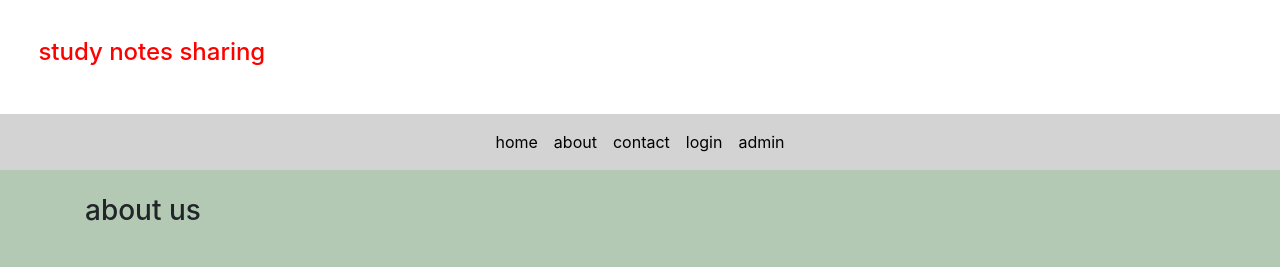
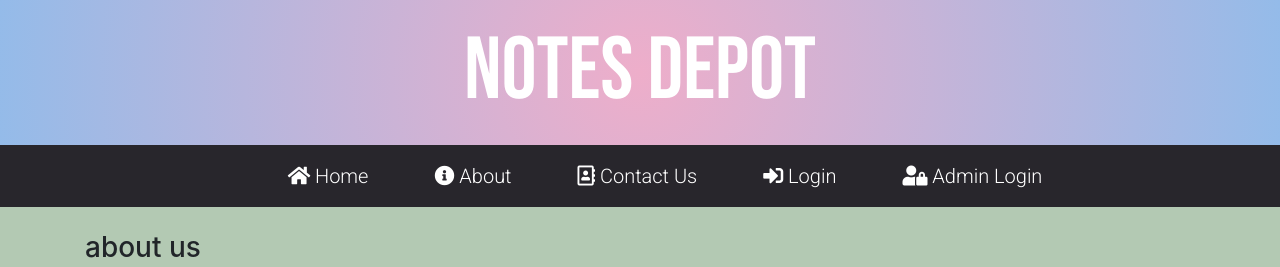
Before and after one commit to sonalgaggar/Notes-Depot, a Django app: template cart/cart/notes/templates/about.html in a window 1280 px wide. Shown: the top 267 px of the page. Run offline with Django 3.2, Linux system fonts and the light colour scheme; the template is opened without the code that fills it, so the values that code supplies are empty; some libraries are stand-ins or nearby versions.

Commit message:
updated html

```diff
--- a/cart/cart/notes/static/css/mystyle.css
+++ b/cart/cart/notes/static/css/mystyle.css
@@ -1,47 +1,27 @@
+.nav-link
+{
+    color:white;
+    font-size: 20px;
+    margin-left: 50px;
+    font-size: 20px;
+    font-family: 'Roboto', sans-serif;
 
-.nav-link{color: black;}
+}
+.nav-link:hover
+{
+    color:rgb(238,174,202) ;
 
-.nav-link:hover{
-    color: yellow;
-    font-weight: bold;
-    background-color: red;
-    border-radius: 10px;
 }
-.transparentbox{
+.top-class
+{
+    background: rgb(238,174,202);
+    background: radial-gradient(circle, rgba(238,174,202,1) 0%, rgba(148,187,233,1) 100%);;
+    color:white;
+    padding-top: 0.5%;
+    padding-bottom: 0.5%;
     width: 100%;
-    height: 470px;
-    background-color: lightgrey;
-    border:1px solid #CD853F;
-    opacity: 0.6;
+    font-size:5.5em;
+    align-content: center;
+    text-align: center;
+    font-family: 'Bebas Neue', cursive;
 }
-.transparentbox p{
-    margin-top: 10%;
-    font-weight: bold;
-    font-size: 60px;
-    font-family: 'Monotype Corsiva';
-    color: darkred;
-    text-align: center;
-}
-
-.halfcircle{
-    height: 75px;
-    width:150px;
-    border-radius: 98px 90px 0 0;
-    margin: 8px;
-    background-color: green;
-}
-
-.halfcircleBottom{
-    height: 75px;
-    width:150px;
-    border-radius: 0 0 98px 98px;
-    margin: 0px;
-    background-color: darkslategray;
-}
-
-.box1 p{
-    font-weight: bold;
-    color: white;
-    font-family: 'Monotype corsiva';
-    text-align:center;
-}
--- a/cart/cart/notes/templates/navigation.html
+++ b/cart/cart/notes/templates/navigation.html
@@ -1,42 +1,53 @@
 <html lang="en">
 <head>
-    {% load static %}
-  <title>notes sharing </title>
+  {%load static%}
+  <title>NOTES DEPOT</title>
   <meta charset="utf-8">
   <meta name="viewport" content="width=device-width, initial-scale=1">
+  <link rel="preconnect" href="https://fonts.gstatic.com">
+  <link href="https://fonts.googleapis.com/css2?family=Bebas+Neue&display=swap" rel="stylesheet">
   <link rel="stylesheet" href="https://maxcdn.bootstrapcdn.com/bootstrap/4.3.1/css/bootstrap.min.css">
-  <link rel="stylesheet" href="https://use.fontawesome.com/releases/v5.6.3/css/all.css" integrity="sha384-UHRtZLI+pbxtHCWp1t77Bi1L4ZtiqrqD80Kn4Z8NTSRyMA2Fd33n5dQ8lWUE00s/" crossorigin="anonymous">
+  <link rel="stylesheet" href="https://use.fontawesome.com/releases/v5.6.3/css/all.css" integrity="sha384-UHRtZLI+pbxtHCWp1t77Bi1L4ZtiqrqD80Kn4Z8NTSRyMA2Fd33n5dQ8lWUE00s/" crossorigin="anonymous"></head>
   <script src="https://ajax.googleapis.com/ajax/libs/jquery/3.5.1/jquery.min.js"></script>
   <script src="https://cdnjs.cloudflare.com/ajax/libs/popper.js/1.16.0/umd/popper.min.js"></script>
   <script src="https://maxcdn.bootstrapcdn.com/bootstrap/4.3.1/js/bootstrap.min.js"></script>
+  <link rel="preconnect" href="https://fonts.gstatic.com">
+  <link rel="preconnect" href="https://fonts.gstatic.com">
+  <link href="https://fonts.googleapis.com/css2?family=Lato&display=swap" rel="stylesheet">
+  <link rel="preconnect" href="https://fonts.gstatic.com">
+  <link href="https://fonts.googleapis.com/css2?family=Roboto:ital,wght@0,300;1,300&display=swap" rel="stylesheet">
   <link rel="stylesheet" href="{% static 'css/mystyle.css'%}">
+
 </head>
+<body>
+        <div class="top-class" >Notes Depot</div>
 
-<body>
-    <h4 style="padding: 3%"><span style="color: red">study notes sharing</span></h4>
-    <nav class="navbar navbar-expand-sm justify-content-center" style="background-color: lightgray">
+        <nav class="navbar navbar-expand-sm justify-content-center" style="background-color:#28262C;">
             <ul class="navbar-nav">
                 <li class="navbar-item">
-                <a class="nav-link" href="{% url 'index' %}">home</a>
+                    <a class="nav-link" href="{%url 'index' %}"><i class="fas fa-home"></i> Home</a>
                 </li>
                 <li class="navbar-item">
-                    <a class="nav-link" href="{% url 'about' %}">about</a>
+                    <a class="nav-link" href="{%url 'about' %}"><i class="fas fa-info-circle"></i> About</a>
                 </li>
                 <li class="navbar-item">
-                        <a class="nav-link" href="{% url 'contact' %}">contact</a>
+                    <a class="nav-link" href="{%url 'contact' %}"><i class="far fa-address-book"></i> Contact Us</a>
                 </li>
                 <li class="navbar-item">
-                            <a class="nav-link" href="{% url 'login' %}">login</a>
+                    <a class="nav-link" href="#"><i class="fas fa-sign-in-alt"></i> Login</a>
                 </li>
                 <li class="navbar-item">
-                                <a class="nav-link" href="{% url 'login_admin' %}">admin</a>
+                    <a class="nav-link" href="#"><i class="fas fa-user-lock"></i> Admin Login</a>
                 </li>
-
-
             </ul>
 
         </nav>
+
+
+
+
 </body>
 </html>
+
 {% block body %}
 {% endblock %}
```
Also changed, not shown: cart/cart/notes/static/images/1.jpg (added), cart/cart/notes/templates/index.txt (added). Lines whose indentation alone changed are shown as unchanged.
